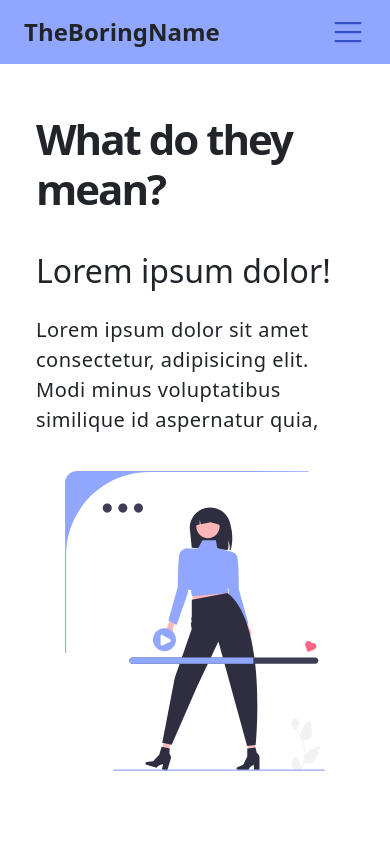
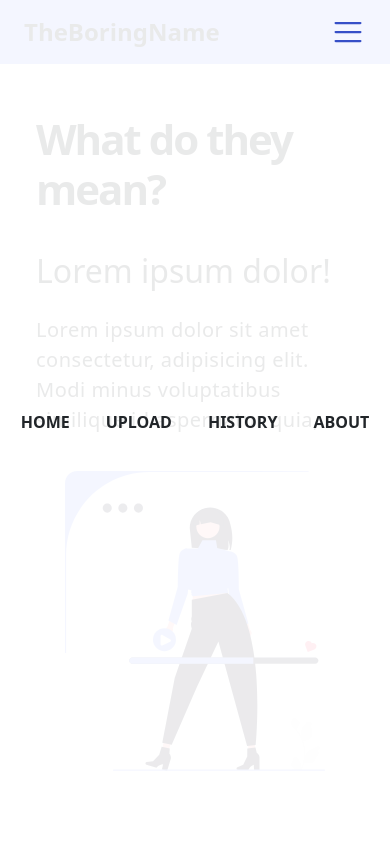
Before and after one commit to TheBoringName/frontend-module, a React (Vite) app: page / in a window 390 px wide. Both pictures are taken after a click on the button 348 px from the left and 32 px from the top of the page. Shown: the top 844 px of the page. Built offline with nearby package versions, Linux system fonts and the light colour scheme.

Commit message:
burger menu mobile

```diff
--- a/package.json
+++ b/package.json
@@ -14,9 +14,11 @@
     "bootstrap": "^5.3.2",
     "react": "^18.2.0",
     "react-bootstrap": "^2.9.1",
+    "react-burger-menu": "^3.0.9",
     "react-dom": "^18.2.0",
     "react-router-dom": "^6.18.0",
-    "react-svg": "^16.1.29"
+    "react-svg": "^16.1.29",
+    "styled-components": "^6.1.1"
   },
   "devDependencies": {
     "@types/react": "^18.2.15",
--- a/src/components/LandingPage/Navbar.jsx
+++ b/src/components/LandingPage/Navbar.jsx
@@ -1,55 +1,44 @@
 import { useState } from 'react';
 import { NavLink } from 'react-router-dom';
-import styles from './Navbar.module.css';
 import { List, X } from '@phosphor-icons/react';
 
 const Navbar = () => {
   const [isMobile, setMobile] = useState(false);
-  const open = styles['nav-open'];
 
   function toggleMenu() {
     setMobile(!isMobile);
-    console.log(isMobile)
   }
 
   return (
-    <header className={styles.header}>
-      <span className={styles.logo}>TheBoringName</span>
-      <nav className={`${styles['main-nav']} ${isMobile ? open : ''}`}>
-        <ul className={styles['links-container']}>
+    <header className={`header ${isMobile ? 'nav-open' : ''}`}>
+      <span className="logo">TheBoringName</span>
+      <nav className="main-nav">
+        <ul className="links-container">
           <li>
-            <NavLink to={`/`} className={styles['nav-link']}>
+            <NavLink to={`/`} className="nav-link"  onClick={toggleMenu}>
               Home
             </NavLink>
           </li>
           <li>
-            <NavLink to={`/upload`} className={styles['nav-link']}>
+            <NavLink to={`/upload`} className="nav-link" onClick={toggleMenu}>
               Upload
             </NavLink>
           </li>
           <li>
-            <NavLink to={`/history`} className={styles['nav-link']}>
+            <NavLink to={`/history`} className="nav-link" onClick={toggleMenu}>
               History
             </NavLink>
           </li>
           <li>
-            <NavLink to={`/about`} className={styles['nav-link']}>
+            <NavLink to={`/about`} className="nav-link" onClick={toggleMenu}>
               About
             </NavLink>
           </li>
         </ul>
       </nav>
-      <button className={styles['btn-mobile-nav']} onClick={toggleMenu}>
-        <List
-          size={36}
-          data-name="open-menu"
-          className={styles['icon-mobile-nav']}
-        />
-        <X
-          size={36}
-          data-name="close-menu"
-          className={styles['icon-mobile-nav']}
-        />
+      <button className="btn-mobile-nav" onClick={toggleMenu}>
+        <List size={36} data-name="open-menu" className="icon-mobile-nav" />
+        <X size={36} data-name="close-menu" className="icon-mobile-nav" />
       </button>
     </header>
   );
--- a/src/components/LandingPage/Navbar.module.css
+++ /dev/null
@@ -1,113 +0,0 @@
-header {
-  display: flex;
-  align-items: center;
-  justify-content: space-between;
-  margin: 0 auto;
-  padding: 0 8.2rem;
-  margin-bottom: 5rem;
-  background-color: #91a7ff;
-  height: 6.4rem;
-  position: relative;
-}
-
-.logo {
-  font-weight: 700;
-  font-size: 2.4rem;
-  cursor: pointer;
-}
-
-.links-container {
-  display: flex;
-  align-items: center;
-  gap: 3.6rem;
-  margin-bottom: 0;
-  padding-left: 0;
-}
-
-.links-container li {
-  list-style: none;
-}
-
-.nav-link:link,
-.nav-link:visited {
-  display: inline-block;
-  text-decoration: none;
-  text-transform: uppercase;
-  font-size: 1.6rem;
-  font-weight: 600;
-  color: #212529;
-}
-
-.nav-link:hover,
-.nav-link:active,
-#active {
-  color: #364fc7;
-}
-
-
-.btn-mobile-nav {
-  border: none;
-  background: none;
-  cursor: pointer;
-  display: none;
-}
-
-.icon-mobile-nav {
-  color: #364fc7;
-}
-
-.icon-mobile-nav[data-name="close-menu"] {
-  display: none;
-}
-
-
-@media(max-width: 62em) {
-  header {
-    padding: 0 2.4rem;
-  }
-}
-
-@media(max-width: 48em) {
-  .btn-mobile-nav {
-    display: block;
-  }
-
-  .main-nav {
-    background-color: rgb(237, 242, 255, 0.97);
-    position: absolute;
-    top: 0;
-    left: 0;
-    width: 100%;
-    height: 100vh;
-    display: flex;
-    align-items: center;
-    justify-content: center;
-    transition: all 0.5s ease-in;
-
-    opacity: 0;
-    pointer-events: none;
-    visibility: hidden;
-
-    transform: translateX(100%);
-  }
-
-  .nav-open .main-nav {
-    opacity: 1;
-    pointer-events: auto;
-    visibility: visible;
-    transform: translateX(0);
-  }
-
-  .nav-open .icon-mobile-nav[data-name='close-menu'] {
-    display: block;
-  }
-
-  .nav-open .icon-mobile-nav[data-name='open-menu'] {
-    display: none;
-  }
-
-  .main-nav-list {
-    flex-direction: column;
-    gap: 4.8rem;
-  }
-}
--- a/src/index.css
+++ b/src/index.css
@@ -26,3 +26,116 @@ body {
 .padding-sides {
   padding: 0 3.6rem;
 }
+
+.header {
+  display: flex;
+  align-items: center;
+  justify-content: space-between;
+  margin: 0 auto;
+  padding: 0 8.2rem;
+  margin-bottom: 5rem;
+  background-color: #91a7ff;
+  height: 6.4rem;
+  position: relative;
+}
+
+.logo {
+  font-weight: 700;
+  font-size: 2.4rem;
+  cursor: pointer;
+}
+
+.links-container {
+  display: flex;
+  align-items: center;
+  gap: 3.6rem;
+  margin-bottom: 0;
+  padding-left: 0;
+}
+
+.links-container li {
+  list-style: none;
+}
+
+.nav-link:link,
+.nav-link:visited {
+  display: inline-block;
+  text-decoration: none;
+  text-transform: uppercase;
+  font-size: 1.6rem;
+  font-weight: 600;
+  color: #212529;
+}
+
+.nav-link:hover,
+.nav-link:active,
+#active {
+  color: #364fc7;
+}
+
+.btn-mobile-nav {
+  border: none;
+  background: none;
+  cursor: pointer;
+  display: none;
+}
+
+.icon-mobile-nav {
+  color: #364fc7;
+}
+
+.icon-mobile-nav[data-name='close-menu'] {
+  display: none;
+}
+
+@media (max-width: 62em) {
+  .header {
+    padding: 0 2.4rem;
+  }
+}
+
+@media (max-width: 48em) {
+  .btn-mobile-nav {
+    display: block;
+    z-index: 1000;
+  }
+
+  .main-nav {
+    background-color: rgb(255, 255, 255, 0.9);
+    position: absolute;
+    top: 0;
+    left: 0;
+    width: 100%;
+    height: 100vh;
+    display: flex;
+    align-items: center;
+    justify-content: center;
+    transition: all 0.5s ease-in;
+
+    opacity: 0;
+    pointer-events: none;
+    visibility: hidden;
+
+    transform: translateX(100%);
+  }
+
+  .nav-open .main-nav {
+    opacity: 1;
+    pointer-events: auto;
+    visibility: visible;
+    transform: translateX(0);
+  }
+
+  .nav-open .icon-mobile-nav[data-name='close-outline'] {
+    display: block;
+  }
+
+  .nav-open .icon-mobile-nav[data-name='menu-outline'] {
+    display: none;
+  }
+
+  .main-nav-list {
+    flex-direction: column;
+    gap: 4.8rem;
+  }
+}
```
Also changed, not shown: 1 other file (tests, documents, lock files or other folders).
